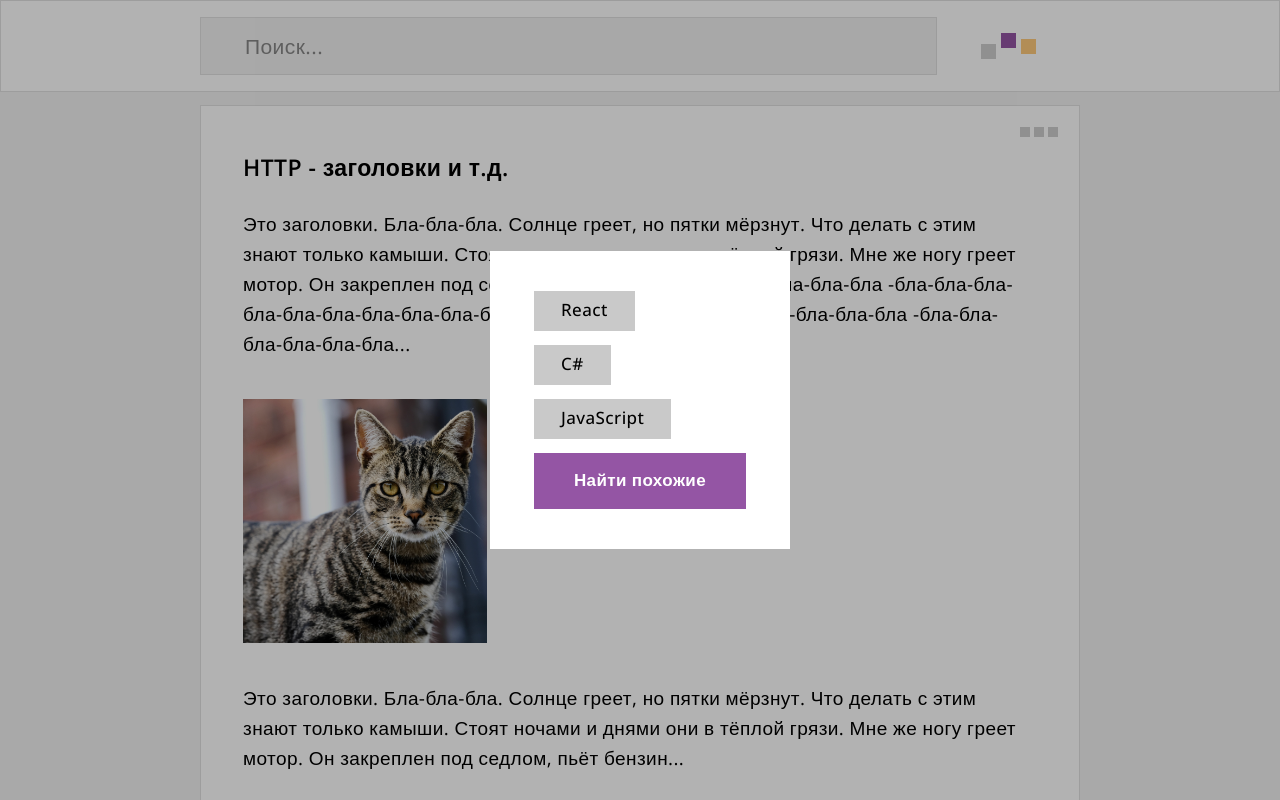
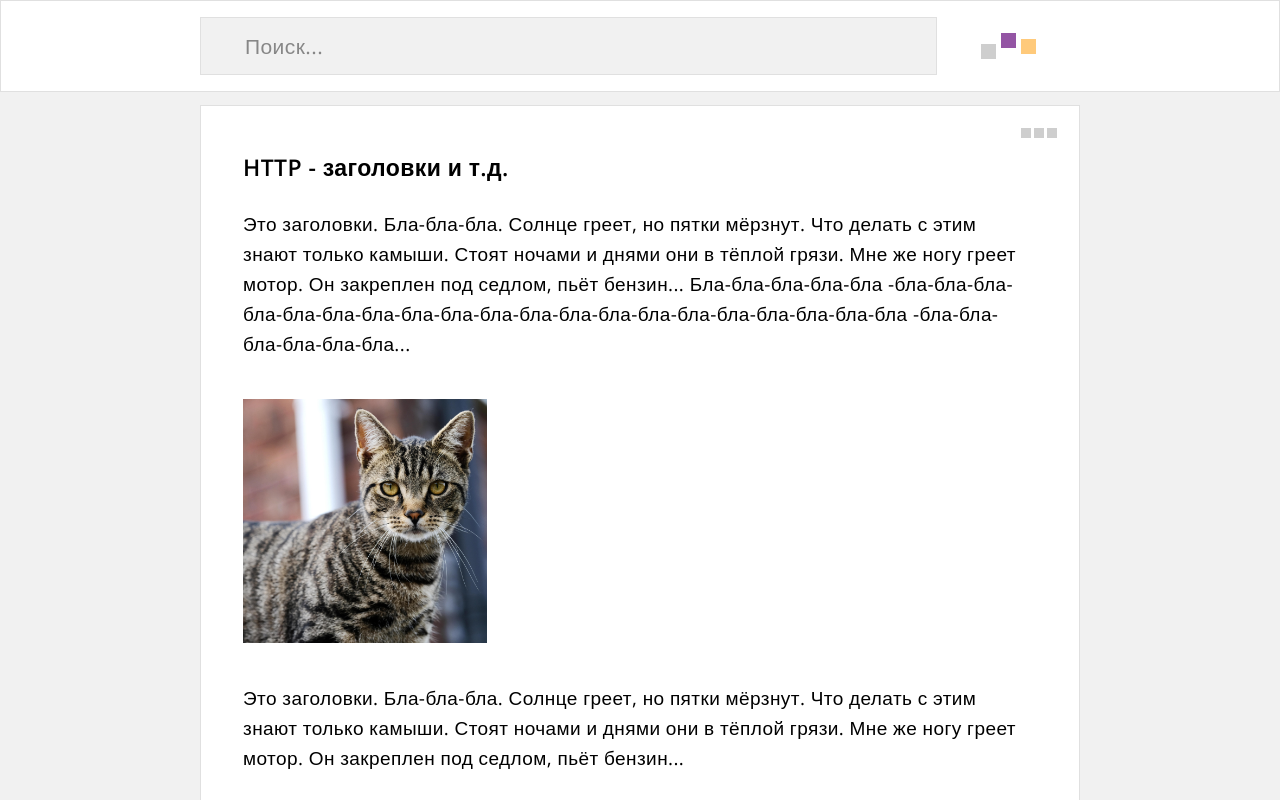
Before and after one commit to writingor/writingor, a React (Create React App) app: page / in a window 1280 px wide. Shown: the top 800 px of the page. Built offline with nearby package versions, Linux system fonts and the light colour scheme.

Commit message:
add animate to post menu btn

```diff
--- a/src/App.js
+++ b/src/App.js
@@ -10,7 +10,7 @@ import PostMenuButton from './components/UI/button/PostMenuButton';
 function App() {
 
   const [checked, setChecked] = useState(false);
-  const [postModalActive, setPostModalActive] = useState(true);
+  const [postModalActive, setPostModalActive] = useState(false);
 
   const toggleChecked = () => {
     setChecked(!checked);
@@ -32,11 +32,11 @@ function App() {
         <main className='content'>
           {/* test Post START */}
           <PostItem onClick={doNothing}>
-            <PostMenuButton className='open-modal' onClick={() => setPostModalActive(true)} />
+            <PostMenuButton active={postModalActive} setActive={setPostModalActive} />
           </PostItem>
 
           <PostItem onClick={doNothing}>
-            <PostMenuButton className='open-modal' onClick={() => setPostModalActive(true)} />
+            <PostMenuButton active={postModalActive} setActive={setPostModalActive} />
           </PostItem>
           {/* test Post END */}
         </main>
@@ -44,7 +44,7 @@ function App() {
         {/* test modal START */}
 
 
-        <PostModal active={postModalActive} setActive={setPostModalActive}>
+        <PostModal active={postModalActive} setActive={setPostModalActive} >
           {/* children here */}
           {/* test checkbox START */}
           <KeyWordCheckbox
--- a/src/components/UI/button/PostMenuButton.jsx
+++ b/src/components/UI/button/PostMenuButton.jsx
@@ -2,13 +2,13 @@
 import React from 'react';
 import './post-menu-button.css';
 
-const PostMenuButton = ({ children, ...props }) => {
+const PostMenuButton = ({ active, setActive }) => {
 
     return (
-        <div {...props} className={'post-menu'}>
-            <div className={'post-menu__square post-menu__square_first'}></div>
-            <div className={'post-menu__square post-menu__square_second'}></div>
-            <div className={'post-menu__square post-menu__square_third'}></div>
+        <div className={'post-menu'} onClick={() => setActive(true)} >
+            <div className={ active ? 'post-menu__square post-menu__square_first active' : 'post-menu__square post-menu__square_first' }></div>
+            <div className={ active ? 'post-menu__square post-menu__square_second active' : 'post-menu__square post-menu__square_second' }></div>
+            <div className={ active ? 'post-menu__square post-menu__square_third active' : 'post-menu__square post-menu__square_third' }></div>
         </div>
     );
 };
--- a/src/components/UI/button/post-menu-button.css
+++ b/src/components/UI/button/post-menu-button.css
@@ -12,14 +12,15 @@
 
 .post-menu__square {
     position: absolute;
-    top: 21px;
+    top: 22px;
     width: 10px;
     height: 10px;
     background-color: #cecece;
+    transition: all 100ms linear;
 }
 
 .post-menu__square_first {
-    left: 19px;
+    left: 20px;
 }
 
 .post-menu__square_second {
@@ -27,5 +28,17 @@
 }
 
 .post-menu__square_third {
-    left: 47px;
+    left: 46px;
 }
+
+/* active */
+.post-menu__square_first.active {
+    transform: translateY(2px);
+}
+
+.post-menu__square_second.active {
+    transform: translateY(-5px);
+}
+
+.post-menu__square_third.active {
+}
--- a/src/components/UI/check-box/KeyWordCheckbox.module.css
+++ b/src/components/UI/check-box/KeyWordCheckbox.module.css
@@ -14,7 +14,7 @@
     line-height: 30px;
     padding: 4px 27px 6px;
     color: #000000;
-    background-color: #C9C9C9;
+    background-color: #cecece;
     margin: 0px 14px 14px 0px;
     transition: all 100ms linear;
     cursor: pointer;
```
